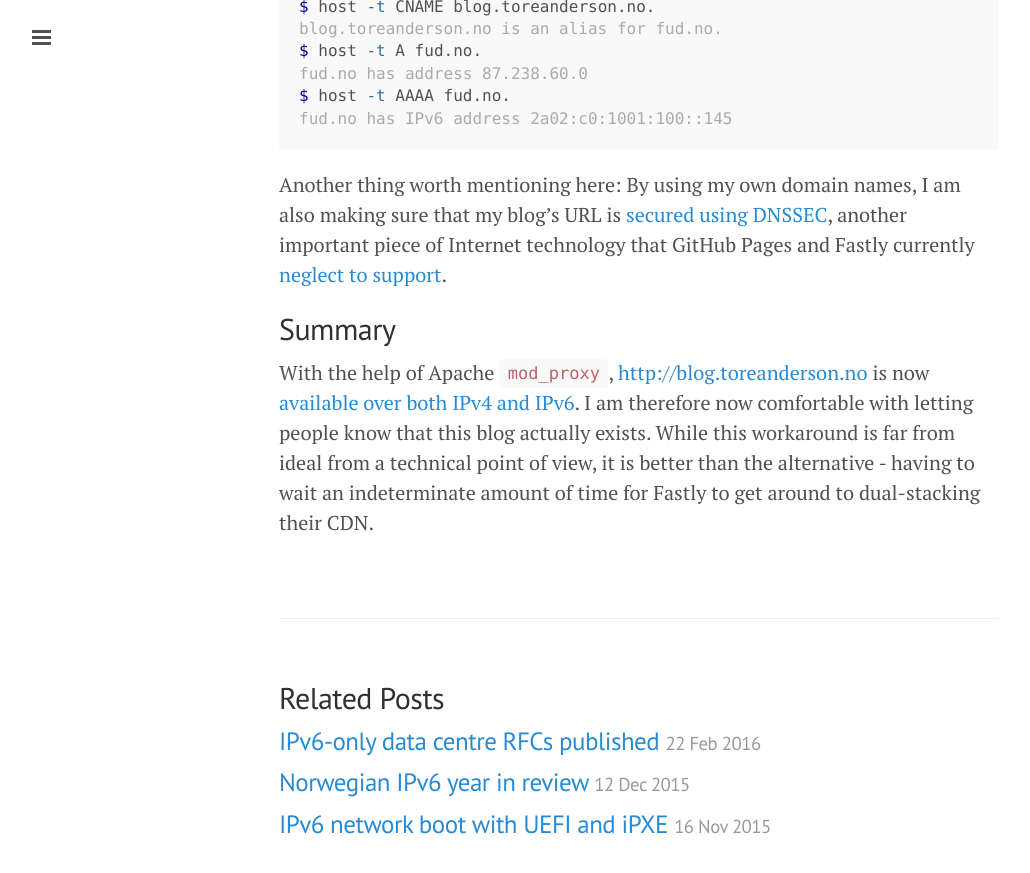
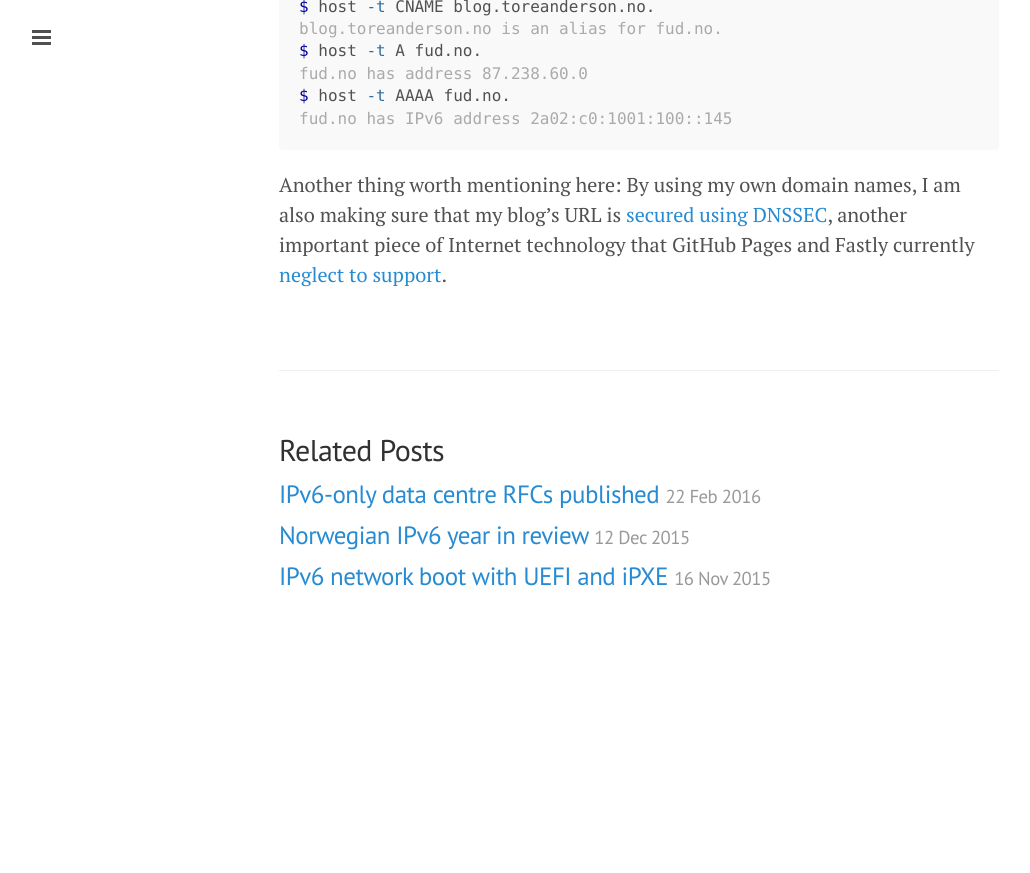
Before and after one commit to toreanderson/toreanderson.github.io, a Jekyll site: the page built from _posts/2015-09-07-working-around-github-pages-and-fastlys-missing-ipv6-support-using-apache-mod_proxy.markdown, in a window 1280 px wide and 900 px high, scrolled down 2387 px. Shown: the top 873 px of the window, without its empty margins (1-1031 px from the left). Built offline with Jekyll 4.4.1, drawn with Linux system fonts in a browser that asks for light colours; after the commit the page ends 3039 px from its top, so only the background shows below that.

Commit message:
is it in summary paragraph?

```diff
--- a/_posts/2015-09-07-working-around-github-pages-and-fastlys-missing-ipv6-support-using-apache-mod_proxy.markdown
+++ b/_posts/2015-09-07-working-around-github-pages-and-fastlys-missing-ipv6-support-using-apache-mod_proxy.markdown
@@ -105,14 +105,3 @@ DNSSEC](http://dnssec-debugger.verisignlabs.com/blog.toreanderson.no), another
 important piece of Internet technology that GitHub Pages and Fastly currently
 [neglect to
 support](http://dnssec-debugger.verisignlabs.com/toreanderson.github.io).
-
-## Summary
-
-With the help of Apache `mod_proxy`,
-[http://blog.toreanderson.no](http://blog.toreanderson.no) is now [available
-over both IPv4 and
-IPv6](http://validador.ipv6.br/index.php?site=blog.toreanderson.no&lang=en). I
-am therefore now comfortable with letting people know that this blog actually
-exists. While this workaround is far from ideal from a technical point of view,
-it is better than the alternative - having to wait an indeterminate amount of
-time for Fastly to get around to dual-stacking their CDN.
```
